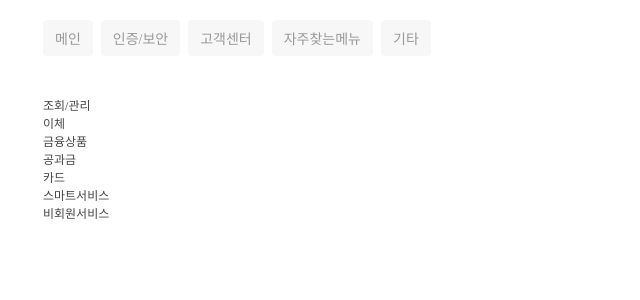
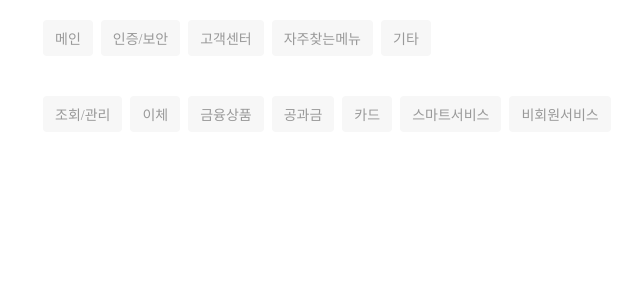
Before and after one commit to hayoung-jeremy/study-redux-2, a React (Create React App) app: page /#/depth_02 in a window 1280 px wide. Shown: the top 300 px of the page, without its empty margins (21-661 px from the left). Built offline with nearby package versions, Linux system fonts and the light colour scheme.

Commit message:
installing react-router-dom

```diff
--- a/package.json
+++ b/package.json
@@ -8,6 +8,7 @@
     "@testing-library/user-event": "^12.8.3",
     "react": "^17.0.2",
     "react-dom": "^17.0.2",
+    "react-router-dom": "^5.2.0",
     "react-scripts": "4.0.3",
     "uuidv4": "^6.2.8",
     "web-vitals": "^1.1.2"
--- a/src/assets/css/style.css
+++ b/src/assets/css/style.css
@@ -84,13 +84,8 @@ button {
 }
 
 a {
-  color: #222;
+  color: #333;
   text-decoration: none;
-}
-
-a:hover {
-  color: #000;
-  text-decoration: underline;
 }
 
 button * {
@@ -177,11 +172,14 @@ input.btn::placeholder {
   padding: 8px 12px;
   border-radius: 4px;
   text-align: center;
-  color: var(--txt-btn);
   background-color: var(--btn-color-bg);
   font-size: 14px;
   transition: var(--trns-02);
   cursor: pointer;
+}
+.btn a {
+  color: var(--txt-btn);
+  transition: var(--trns-02);
 }
 .flex-container .btn ~ .btn {
   margin-left: 8px;
@@ -190,3 +188,6 @@ input.btn::placeholder {
   color: var(--txt-btn-hover);
   background-color: var(--btn-color-bg-hover);
 }
+.btn:hover a {
+  color: var(--txt-btn-hover);
+}
--- a/src/components/DataD1List.js
+++ b/src/components/DataD1List.js
@@ -1,6 +1,7 @@
 import React from "react";
 import data_personal from "../db/data_personal.json";
 import { v4 as uuidv4 } from "uuid";
+import { Link } from "react-router-dom";
 
 const DataD1List = () => {
   // 광주은행 메뉴트리
@@ -15,7 +16,7 @@ const DataD1List = () => {
             // depth_01
             return (
               <li key={uuidv4()} className="btn">
-                {depth_01__title}
+                <Link to="/depth_02">{depth_01__title}</Link>
               </li>
             );
           })}
--- a/src/components/DataD2List.js
+++ b/src/components/DataD2List.js
@@ -1,8 +1,10 @@
 import React from "react";
 import data_personal from "../db/data_personal.json";
 import { v4 as uuidv4 } from "uuid";
+import { Link } from "react-router-dom";
 
 const DataD2List = () => {
+  //
   let d2_index = 0;
 
   // 광주은행 메뉴트리
@@ -17,7 +19,11 @@ const DataD2List = () => {
 
   const depth_02__title = depth_02__arr.map((item) => {
     const dp_2_title = item.map((item) => {
-      return <li key={uuidv4()}>{item.app_name}</li>;
+      return (
+        <li className="btn" key={uuidv4()}>
+          <Link>{item.app_name}</Link>
+        </li>
+      );
     });
     return dp_2_title;
   });
@@ -25,7 +31,7 @@ const DataD2List = () => {
 
   return (
     <div className="default-container middle">
-      <ul>{depth_02__title[d2_index]}</ul>
+      <ul className="flex-container">{depth_02__title[d2_index]}</ul>
     </div>
   );
 };
--- a/src/components/ViewDataPersonal.js
+++ b/src/components/ViewDataPersonal.js
@@ -2,14 +2,21 @@
 import React from "react";
 import DataD1List from "./DataD1List";
 import DataD2List from "./DataD2List";
+import { HashRouter, Route, Switch } from "react-router-dom";
 
 const ViewDataPersonal = () => {
   return (
-    <section>
-      <h2 className="blind">rendering personal banking data here</h2>
-      <DataD1List />
-      <DataD2List />
-    </section>
+    <HashRouter>
+      <section>
+        <h2 className="blind">rendering personal banking data here</h2>
+        <DataD1List />
+        <Switch>
+          <Route path="/depth_02">
+            <DataD2List />
+          </Route>
+        </Switch>
+      </section>
+    </HashRouter>
   );
 };
 
```
Also changed, not shown: 1 other file (tests, documents, lock files or other folders).
